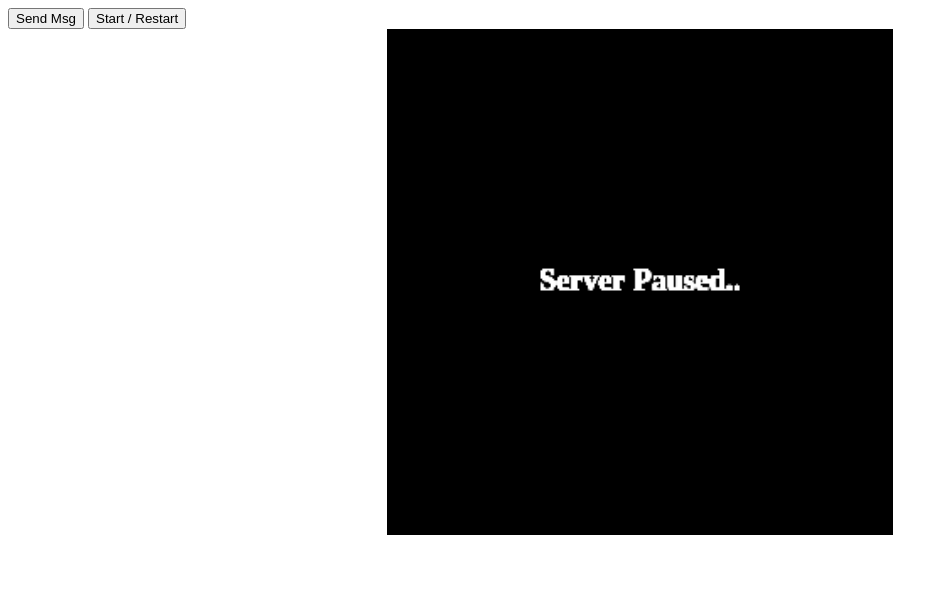
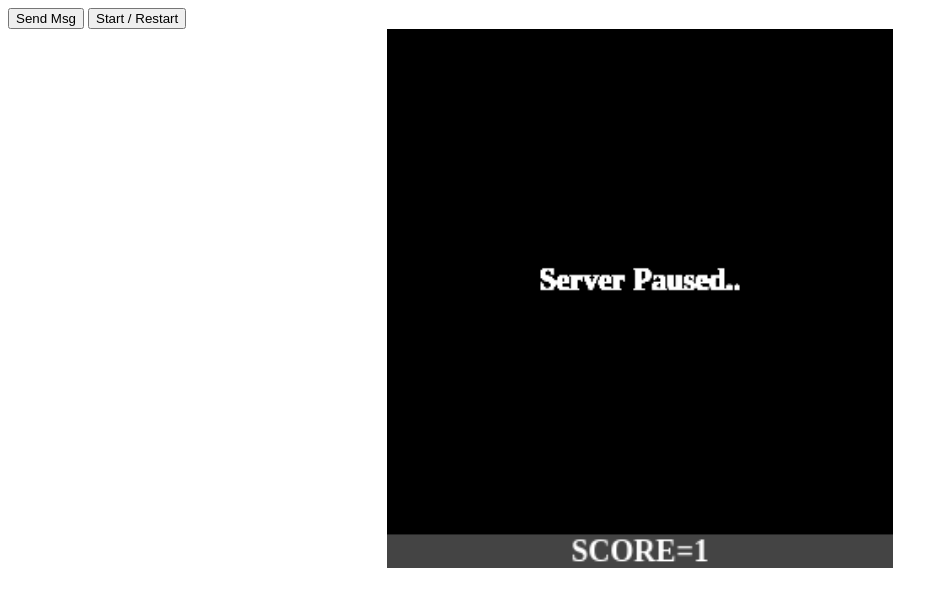
Before and after one commit to HermanRas/SnakeTeamBuilding, a website: page public/index.html in a window 1280 px wide. Shown: the whole page, without its empty margins (0-948 px from the left). Drawn offline with Linux system fonts and the light colour scheme.

Commit message:
updated & working Snake with score

```diff
--- a/public/index.html
+++ b/public/index.html
@@ -60,7 +60,7 @@
     <button onclick="sendMessage()">Send Msg</button>
     <button onclick="StartStop()">Start / Restart</button><br>
     <div style="text-align: center;">
-        <canvas id="myCanvas" width="300" height="300" style="width: 40%;">
+        <canvas id="myCanvas" width="300" height="320" style="width: 40%;">
         </canvas>
     </div>
 
--- a/public/snake.js
+++ b/public/snake.js
@@ -55,6 +55,7 @@ function init() {
 
     inGame = true;
     paused = true;
+    score  = 1;
 
     loadImages();
     createSnake();
@@ -91,9 +92,7 @@ function loadImages() {
 }
 
 function createSnake() {
-
     dots = 3;
-
     for (var z = 0; z < dots; z++) {
         x[z] = 50 - z * 10;
         y[z] = 50;
@@ -101,11 +100,8 @@ function createSnake() {
 }
 
 function checkApple() {
-
     if ((x[0] == apple_x) && (y[0] == apple_y)) {
-
         dots++;
-        score++;
         locateApple();
     }
 }
@@ -124,7 +120,6 @@ function doDrawing() {
         // ctx.drawImage(bomb, 150, 150);
 
         for (var z = 0; z < dots; z++) {
-
             if (z == 0) {
                 ctx.drawImage(head, x[z], y[z]);
             } else {
@@ -155,11 +150,24 @@ function gamePause() {
     ctx.fillText('Server Paused..', C_WIDTH / 2, C_HEIGHT / 2);
 }
 
+function showScore() {
+    // clear scoreboard
+    ctx.fillStyle = '#444444';
+    ctx.fillRect(0, C_HEIGHT, C_WIDTH, C_HEIGHT+10);
+
+    ctx.fillStyle = 'white';
+    ctx.textBaseline = 'middle';
+    ctx.textAlign = 'center';
+    ctx.font = 'normal bold 18px serif';
+
+    ctx.fillText("SCORE="+score, C_WIDTH / 2, C_HEIGHT+11);
+}
+
 function checkApple() {
 
     if ((x[0] == apple_x) && (y[0] == apple_y)) {
-
         dots++;
+        score++;
         locateApple();
     }
 }
@@ -227,7 +235,7 @@ function gameCycle() {
     if (inGame) {
         checkApple();
         checkCollision();
-
+        showScore();
         if (!paused) {
             move();
             doDrawing();
```
